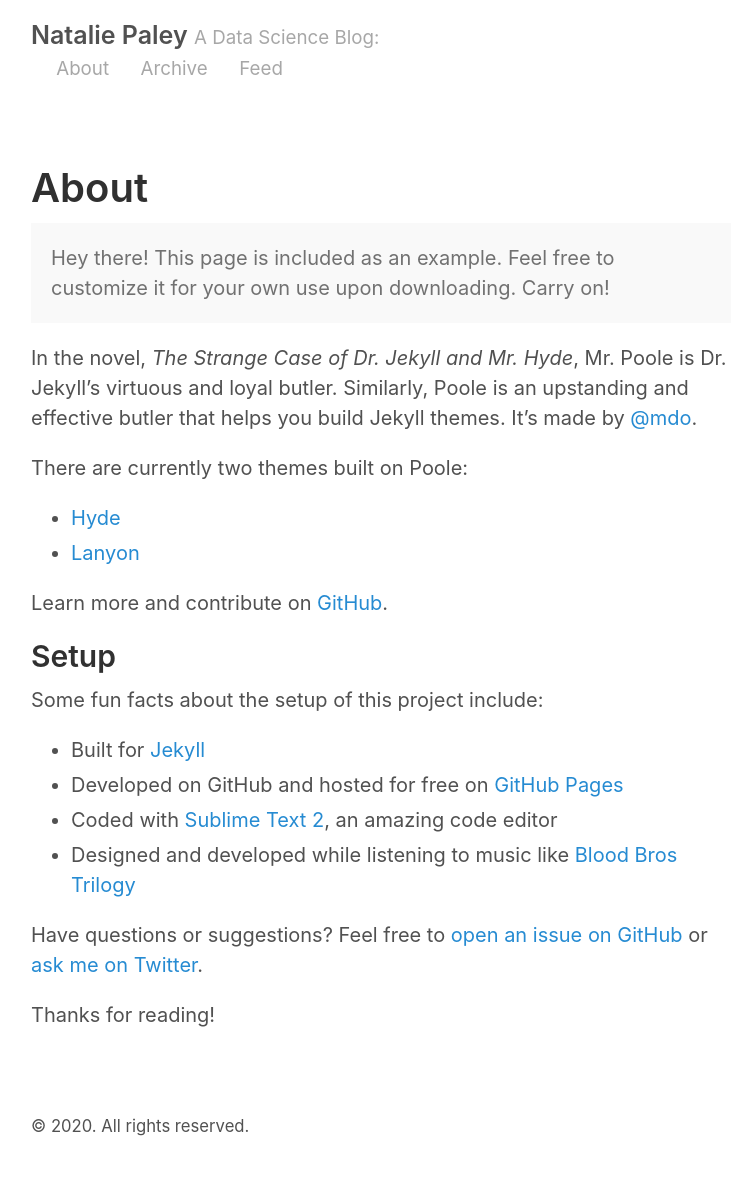
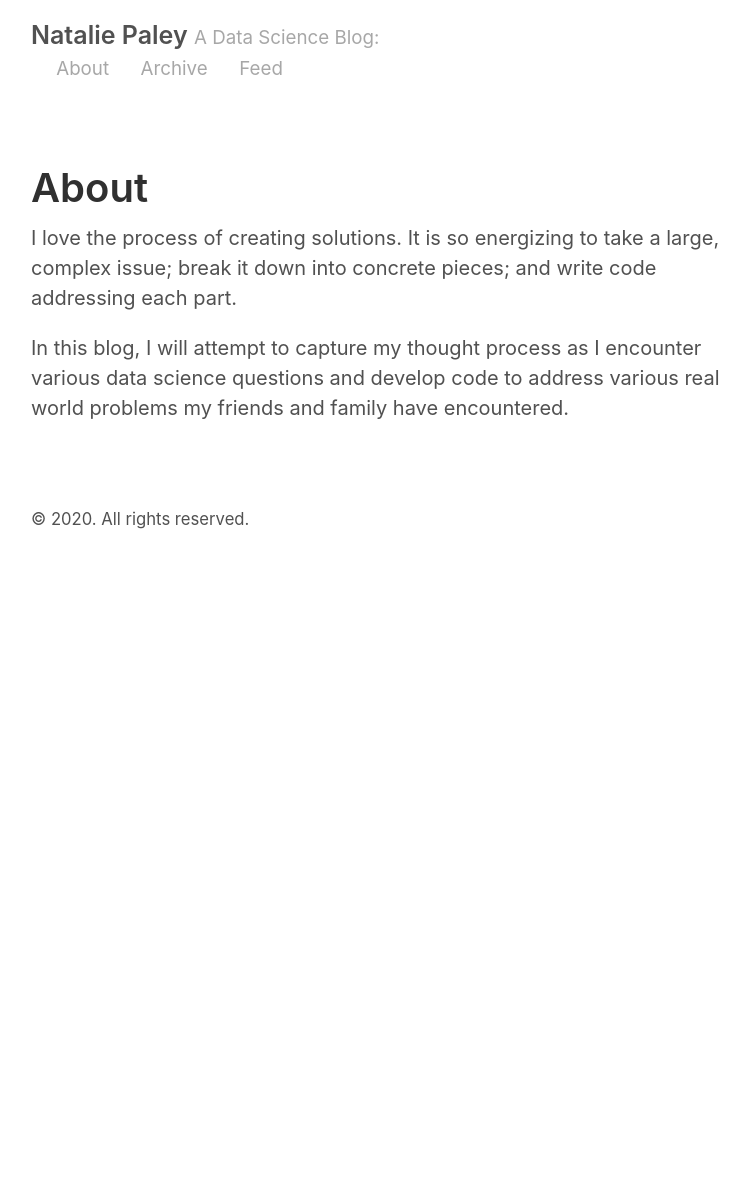
Before and after one commit to randominternetname/randominternetname.github.io, a Jekyll site: the page built from about.md, in a window 1280 px wide. Shown: the whole page, without its empty margins (259-1015 px from the left). Built offline with Jekyll 4.4.1, drawn with Linux system fonts in a browser that asks for light colours; after the commit the page ends 900 px from its top, so only the background shows below that.

Commit message:
Committing

```diff
--- a/about.md
+++ b/about.md
@@ -3,28 +3,6 @@ layout: page
 title: About
 ---
 
-<p class="message">
-  Hey there! This page is included as an example. Feel free to customize it for your own use upon downloading. Carry on!
-</p>
+I love the process of creating solutions.  It is so energizing to take a large, complex issue; break it down into concrete pieces; and write code addressing each part.
 
-In the novel, *The Strange Case of Dr. Jekyll and Mr. Hyde*, Mr. Poole is Dr. Jekyll's virtuous and loyal butler. Similarly, Poole is an upstanding and effective butler that helps you build Jekyll themes. It's made by [@mdo](https://twitter.com/mdo).
-
-There are currently two themes built on Poole:
-
-* [Hyde](http://hyde.getpoole.com)
-* [Lanyon](http://lanyon.getpoole.com)
-
-Learn more and contribute on [GitHub](https://github.com/poole).
-
-## Setup
-
-Some fun facts about the setup of this project include:
-
-* Built for [Jekyll](http://jekyllrb.com)
-* Developed on GitHub and hosted for free on [GitHub Pages](https://pages.github.com)
-* Coded with [Sublime Text 2](http://sublimetext.com), an amazing code editor
-* Designed and developed while listening to music like [Blood Bros Trilogy](https://soundcloud.com/maddecent/sets/blood-bros-series)
-
-Have questions or suggestions? Feel free to [open an issue on GitHub](https://github.com/poole/poole/issues/new) or [ask me on Twitter](https://twitter.com/mdo).
-
-Thanks for reading!
+In this blog, I will attempt to capture my thought process as I encounter various data science questions and develop code to address various real world problems my friends and family have encountered.
```
